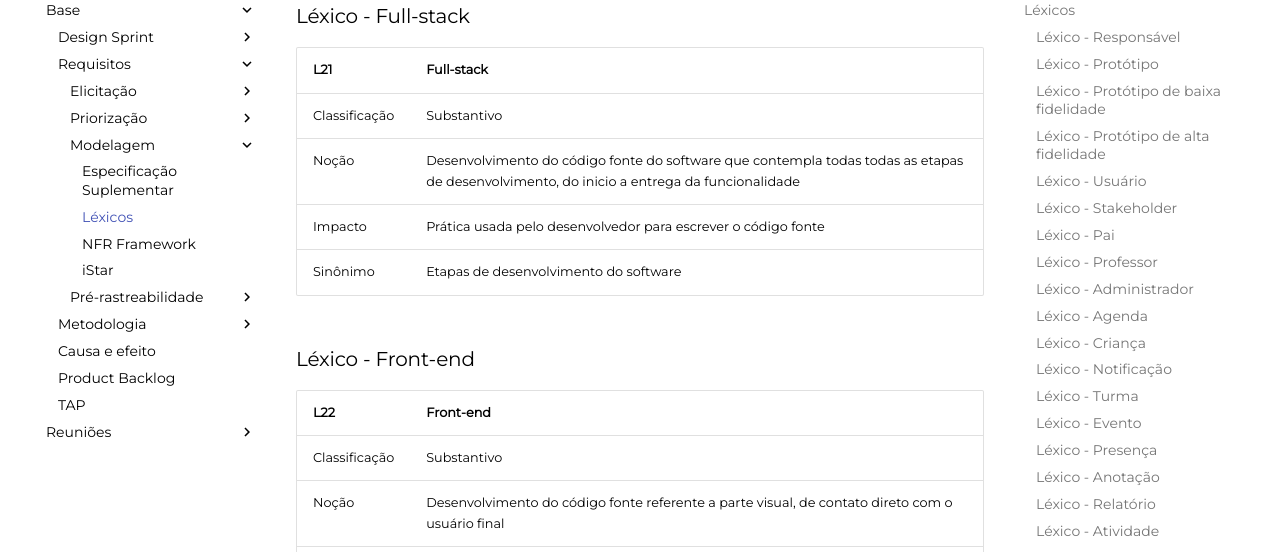
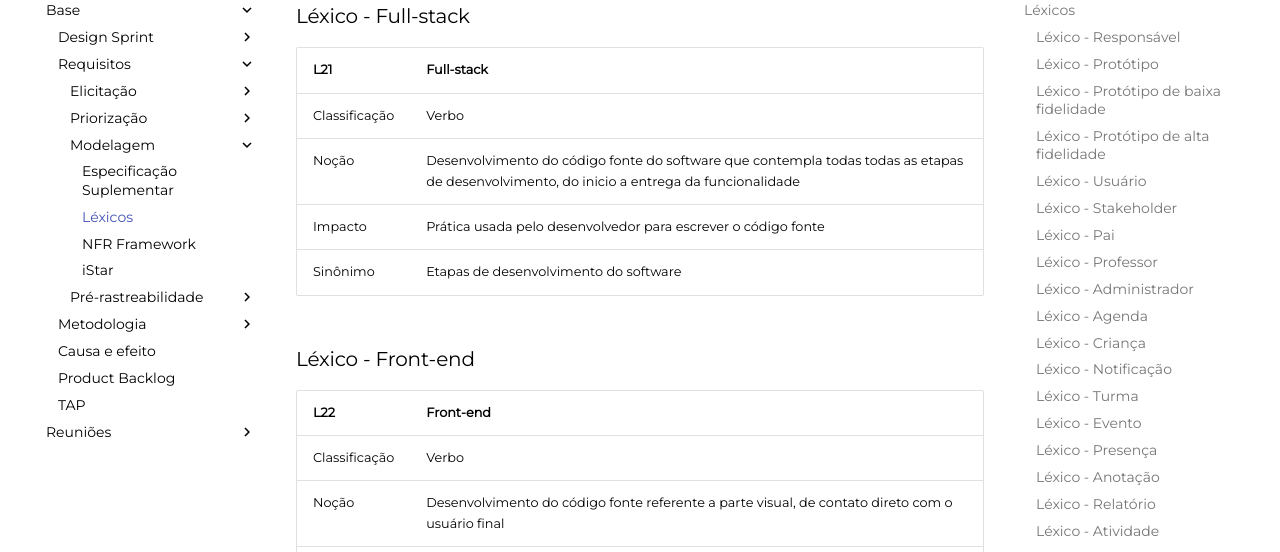
Before and after one commit to UnBArqDsw2021-1/2021.1_G6_Curumim, an MkDocs documentation site: the page built from docs/base/requisitos/modelagem/lexicos.md, in a window 1280 px wide and 900 px high, scrolled down 8096 px. Shown: the part 152-704 px from the top of the window. Built offline with MkDocs 1.6.1 and Material for MkDocs 9.7.7, drawn with Linux system fonts in a browser that asks for light colours; comment, search, counter and statistics services are not loaded.

Commit message:
Alterações nos léxicos

```diff
--- a/docs/base/requisitos/modelagem/lexicos.md
+++ b/docs/base/requisitos/modelagem/lexicos.md
@@ -213,7 +213,7 @@
 
 | L21 | Full-stack |
 | -- | -- |
-| Classificação | Substantivo |
+| Classificação | Verbo |
 | Noção | Desenvolvimento do código fonte do software que contempla todas todas as etapas de desenvolvimento, do inicio a entrega da funcionalidade |
 | Impacto | Prática usada pelo desenvolvedor para escrever o código fonte  |
 | Sinônimo | Etapas de desenvolvimento do software |
@@ -222,7 +222,7 @@
 
 | L22 | Front-end |
 | -- | -- |
-| Classificação | Substantivo |
+| Classificação | Verbo |
 | Noção | Desenvolvimento do código fonte referente a parte visual, de contato direto com o usuário final |
 | Impacto | Prática usada pelo desenvolvedor para escrever o código fonte |
 | Sinônimo | Interface da aplicação |
```
